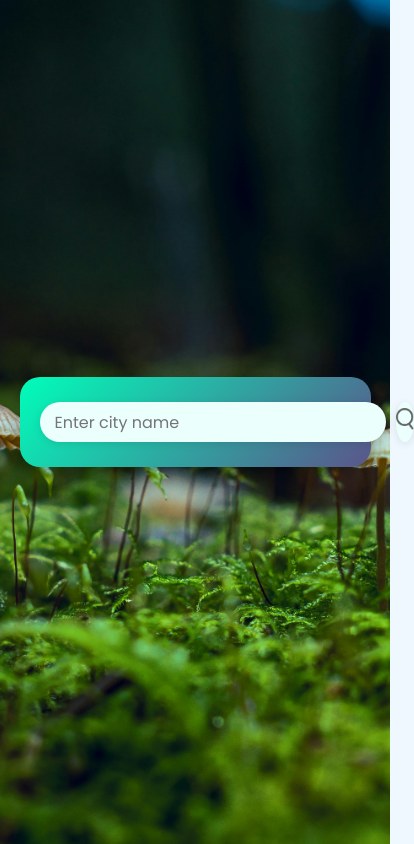
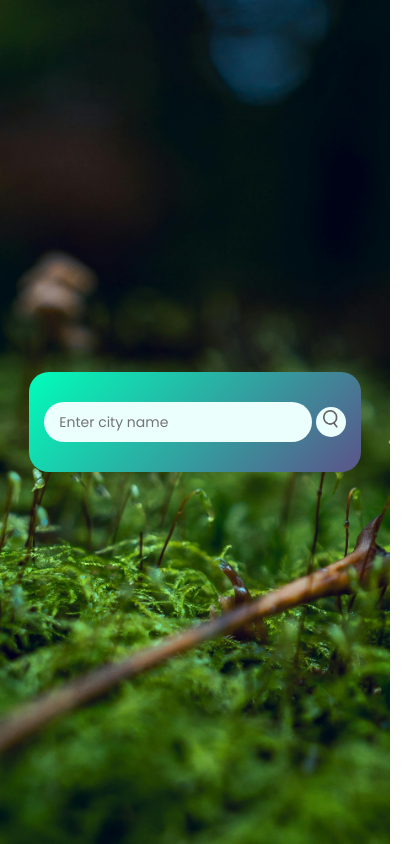
Before and after one commit to pratyushvx/Weather-App, a plain HTML site: page index.html in a window 390 px wide. Shown: the whole page, 414 px wide, since content can reach past the window. Drawn offline with Linux system fonts and the light colour scheme.

Commit message:
Update style.css

```diff
--- a/style.css
+++ b/style.css
@@ -1,223 +1,183 @@
-@import url('https://fonts.googleapis.com/css2?family=Poppins:wght@400;500;700&display=swap');
-
-* {
-    margin: 0;
-    padding: 0;
+@import url('https://fonts.googleapis.com/css2?family=Poppins:ital,wght@0,400;0,500;0,700;1,400&family=Ubuntu:wght@400;500;700&display=swap');
+*{
+    margin : 0;
+    padding : 0;
     box-sizing: border-box;
     font-family: 'Poppins', sans-serif;
 }
-
-body {
+body{
     height: 100vh;
     width: 100%;
-    background-color: #f0f8ff;
+
 }
-
-.container {
+.container{
     height: 100%;
     width: 100%;
     display: flex;
     justify-content: center;
     align-items: center;
     background-image: url("imagesWeather/background.jpg");
+    background-position: fixed;
     background-size: cover;
-    background-position: center;
     background-repeat: no-repeat;
 }
 
-/* Card styling */
-.card {
-    width: 90%;
-    max-width: 470px;
+/* card styling */
+.card{
+    width : 25%;
+    height: auto;
+    min-width: 470px;
     background: linear-gradient(135deg, #00feba, #5b548a);
     color: white;
     border-radius: 20px;
     padding: 40px 35px;
     text-align: center;
-    box-shadow: 0 8px 20px rgba(0, 0, 0, 0.3);
 }
 
-/* Search box styling */
-.search {
+/* search box styling */
+.search{
     width: 100%;
     display: flex;
     align-items: center;
     justify-content: space-between;
-    gap: 10px;
 }
-
-.search input {
-    flex: 1;
-    border: none;
-    outline: none;
+.search input{
+    border : 0;
+    outline: 0;
     background: #ebfffc;
     color: #555;
     padding: 10px 25px;
     height: 50px;
     border-radius: 30px;
+    flex: 1;
+    margin-right: 16px;
     font-size: 18px;
-    box-shadow: 0 2px 8px rgba(0, 0, 0, 0.1);
+}
+.search button{
+    border : 0;
+    outline: 0;
+    background: #ebfffc;
+    border-radius: 50%;
+    width: 60px;
+    height: 60px;
+    cursor: pointer;
+}
+.search button img{
+    width: 24px;
 }
 
-.search button {
-    border: none;
-    outline: none;
-    background: #ebfffc;
-    border-radius: 50%;
-    width: 50px;
-    height: 50px;
-    cursor: pointer;
-    box-shadow: 0 2px 8px rgba(0, 0, 0, 0.1);
-    transition: background-color 0.3s ease;
-}
-
-.search button:hover {
-    background-color: #d4f1f4;
-}
-
-.search button img {
-    width: 22px;
-}
-
-/* Weather Info Styling */
-.weather {
-    display: none;
-    flex-direction: column;
-    align-items: center;
-    animation: fadeInUp 0.5s ease forwards;
-}
-
-.weather .weather-icon {
-    width: 170px;
+/* weather styling */
+.weather .weather-icon{
+    width : 170px;
     margin-top: 20px;
 }
-
-.weather h1 {
-    font-size: 72px;
-    font-weight: 600;
-    color: #fff;
+.weather h1{
+    font-size: 80px;
+    font-weight: 500;
 }
-
-.weather h2 {
-    font-size: 36px;
+.weather h2{
+    font-size: 45px;
     font-weight: 400;
-    color: #f0f0f0;
     margin-top: -10px;
 }
-
-/* Details block */
-.details {
+.weather .details {
     display: flex;
     align-items: center;
     justify-content: space-between;
     padding: 0 20px;
-    margin-top: 40px;
-    width: 100%;
-    flex-wrap: wrap;
-    gap: 20px;
+    margin-top: 50px;
 }
-
-.attribute {
+.weather .details .attribute{
     display: flex;
     align-items: center;
     text-align: left;
-    gap: 10px;
-    min-width: 140px;
 }
-
-.attribute img {
+.weather .details .attribute img{
     width: 40px;
+    margin-right: 10px;
 }
-
 .humidity, .wind {
-    font-size: 22px;
+    font-size: 25px;
     margin-top: -6px;
 }
-
-/* Error message */
-.error {
-    background-color: #ffdddd;
-    border-left: 5px solid #f44336;
-    color: #f44336;
-    padding: 10px;
-    border-radius: 5px;
-    font-weight: 500;
-    font-size: 14px;
-    margin-top: 10px;
-    text-align: left;
-    display: none;
-    animation: fadeInUp 0.3s ease forwards;
-}
-
-/* Animations */
-@keyframes fadeInUp {
-    from {
-        opacity: 0;
-        transform: translateY(20px);
+@media (min-width: 0px) and (max-width: 550px){
+    .container{
+        height: 100%;
+        width: 100%;
+        display: flex;
+        justify-content: center;
+        align-items: center;
+        background-image: url("imagesWeather/background.jpg");
+        background-position: fixed;
+        background-size: cover;
+        background-repeat: no-repeat;
     }
-    to {
-        opacity: 1;
-        transform: translateY(0);
+    .card{
+        width : 85%;
+        height: auto;
+        min-width: 250px;
+        background: linear-gradient(135deg, #00feba, #5b548a);
+        color: white;
+        border-radius: 20px;
+        padding: 30px 15px;
+        text-align: center;
+    }
+    .search{
+        width: 100%;
+        display: flex;
+        align-items: center;
+        justify-content: space-between;
+    }
+    .search input{
+        border : 0;
+        outline: 0;
+        background: #ebfffc;
+        color: #555;
+        padding: 10px 15px;
+        height: 40px;
+        min-width: 50px;
+        border-radius: 30px;
+        flex: 1;
+        margin-right: 16px;
+        font-size: 14px;
+    }
+    .search button{
+        border : 0;
+        outline: 0;
+        background: #ebfffc;
+        border-radius: 50%;
+        width: 30px;
+        height: 30px;
+        cursor: pointer;
+        margin-left: -12px;
+    }
+    .search button img{
+        width: 15px;
+    }
+    .details{
+        display: flex;
+        flex-wrap: wrap;
+        justify-content: center !important;
+    }
+    .weather .details {
+        display: flex;
+        align-items: center;
+        padding: 0 20px;
+        margin-top: 20px;
+    }
+    #attribute2{
+        margin-top: 20px;
     }
 }
 
-/* Responsive design */
-@media (max-width: 768px) {
-    .card {
-        padding: 30px 25px;
-    }
-
-    .weather h1 {
-        font-size: 60px;
-    }
-
-    .weather h2 {
-        font-size: 30px;
-    }
-
-    .details {
-        flex-direction: column;
-        align-items: center;
-    }
+.weather{
+    display: none;
 }
-
-@media (max-width: 480px) {
-    .card {
-        padding: 25px 20px;
-    }
-
-    .search input {
-        height: 40px;
-        font-size: 16px;
-        padding: 10px 15px;
-    }
-
-    .search button {
-        width: 40px;
-        height: 40px;
-    }
-
-    .search button img {
-        width: 18px;
-    }
-
-    .weather .weather-icon {
-        width: 130px;
-    }
-
-    .weather h1 {
-        font-size: 50px;
-    }
-
-    .weather h2 {
-        font-size: 26px;
-    }
-
-    .humidity, .wind {
-        font-size: 20px;
-    }
-
-    .attribute img {
-        width: 30px;
-    }
+.error{
+    text-align: left;
+    margin-left: 10px;
+    font-size: 14px;
+    margin-top: 10px;
+    color: black;
+    display: none;
 }
```
